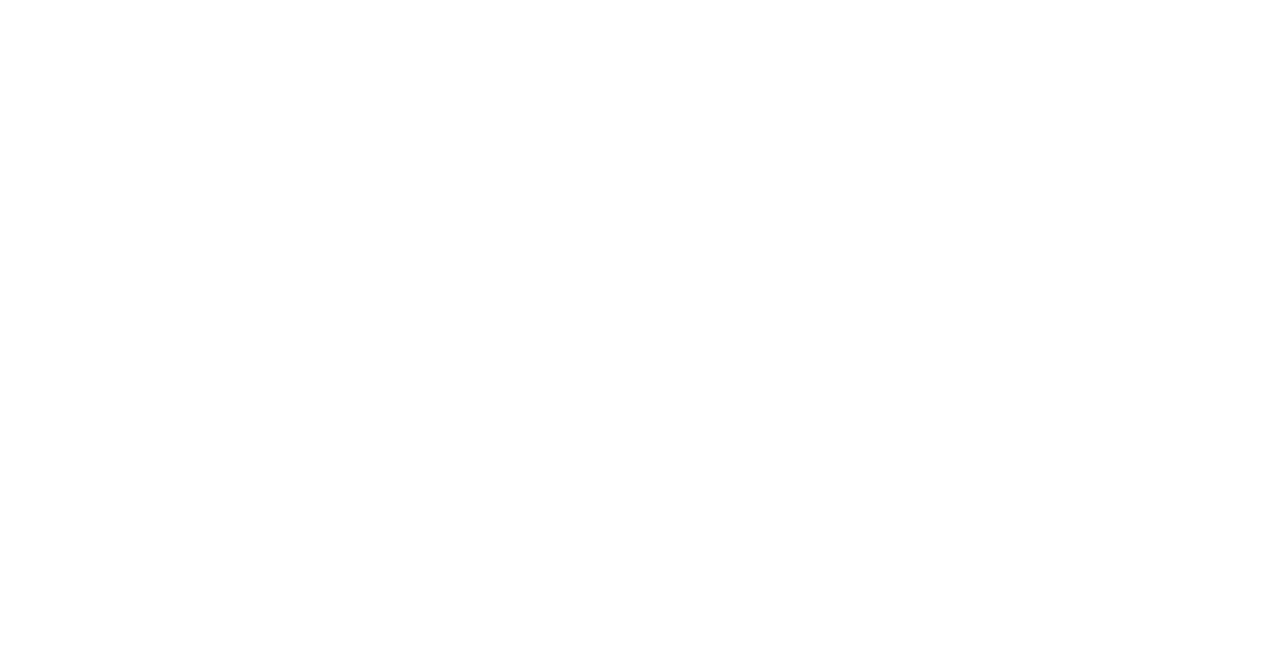
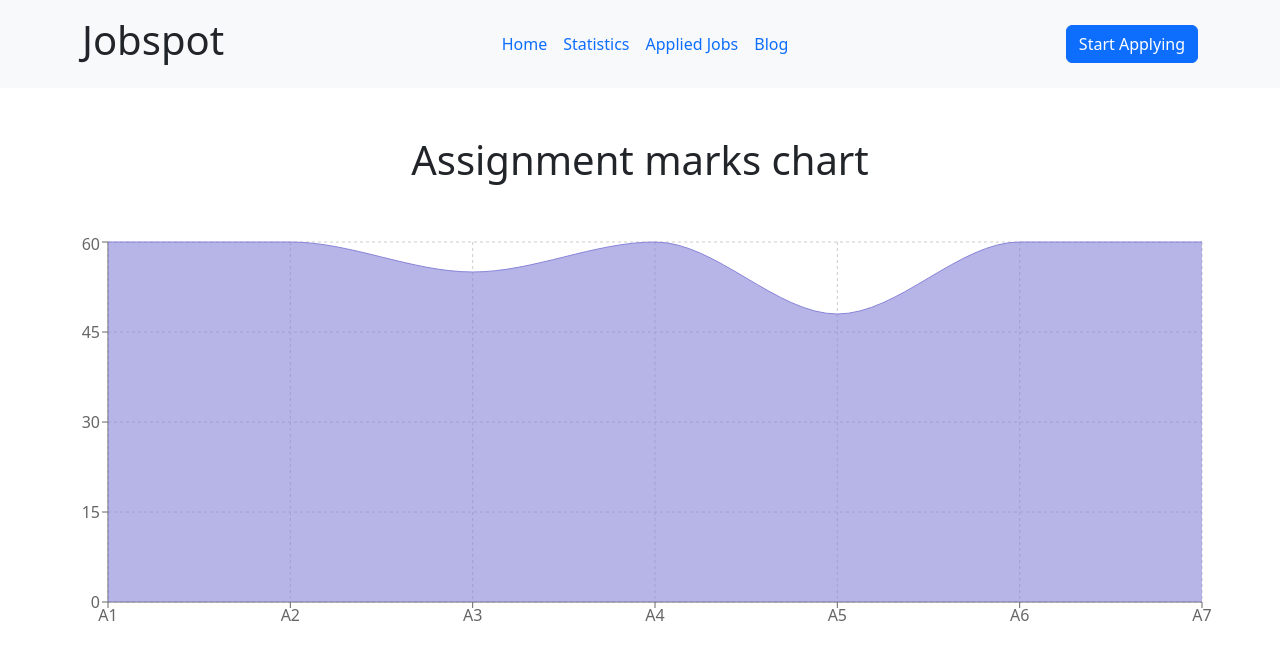
Before and after one commit to nakib1948/career-hub-client-side, a React (Vite) app: page /statistics in a window 1280 px wide. Shown: the top 660 px of the page. Built offline with nearby package versions, Linux system fonts and the light colour scheme.

Commit message:
recharts complete

```diff
--- a/package.json
+++ b/package.json
@@ -20,6 +20,7 @@
     "react-bootstrap": "^2.7.2",
     "react-dom": "^18.2.0",
     "react-router-dom": "^6.10.0",
+    "recharts": "^2.5.0",
     "sort-by": "^1.2.0"
   },
   "devDependencies": {
--- a/src/App.jsx
+++ b/src/App.jsx
@@ -8,6 +8,7 @@
 import Appliedjob from './Components/Appliedjob';
 import Blog from './Components/Blog';
 import Statistics from './Components/Statistics';
+import Notfound from './Components/Notfound';
 function App() {
 
 
@@ -18,6 +19,7 @@
         <Route path="/appliedjobs" element={<Appliedjob />}/>
         <Route path="/blog" element={<Blog />}/>
         <Route path="/statistics" element={<Statistics />}/>
+        <Route path='*' element={<Notfound/>}/>
       </Routes>
   )
 }
--- a/src/Components/Blog.jsx
+++ b/src/Components/Blog.jsx
@@ -1,11 +1,16 @@
-import React from 'react';
+import React from "react";
+import Container from "react-bootstrap/Container";
+import Row from "react-bootstrap/Row";
+import Col from "react-bootstrap/Col";
+import Card from "react-bootstrap/Card";
+import Navbarr from "./Navbarr";
 
 const Blog = () => {
-    return (
-        <div>
+  return (
+    <>
 
-        </div>
-    );
+    </>
+  );
 };
 
 export default Blog;
--- a/src/Components/Navbarr.jsx
+++ b/src/Components/Navbarr.jsx
@@ -18,7 +18,7 @@
               <Link to="/blog" className="text-decoration-none px-2">Blog</Link>
             </Nav>
             <Nav>
-              <Button variant="primary">Star Applying</Button>
+              <Button variant="primary">Start Applying</Button>
             </Nav>
           </Navbar.Collapse>
         </Container>
--- /dev/null
+++ b/src/Components/Notfound.jsx
@@ -0,0 +1,12 @@
+import React from "react";
+
+const Notfound = () => {
+  return (
+    <div style={{ textAlign: "center", color: "red" }}>
+      <h1>Sorry,Page not found</h1>
+      <h3>404 Error!!!</h3>
+    </div>
+  );
+};
+
+export default Notfound;
--- a/src/Components/Statistics.jsx
+++ b/src/Components/Statistics.jsx
@@ -1,11 +1,80 @@
-import React from 'react';
+import React from "react";
+import {
+  AreaChart,
+  Area,
+  XAxis,
+  YAxis,
+  CartesianGrid,
+  Tooltip,
+  ResponsiveContainer,
+} from "recharts";
+import Navbarr from "./Navbarr";
+
+const data = [
+  {
+    name: "A1",
+    marks: 60,
+  },
+
+  {
+    name: "A2",
+    marks: 60,
+  },
+  {
+    name: "A3",
+    marks: 55,
+  },
+  {
+    name: "A4",
+    marks: 60,
+  },
+  {
+    name: "A5",
+    marks: 48,
+  },
+  {
+    name: "A6",
+    marks: 60,
+  },
+  {
+    name: "A7",
+    marks: 60,
+  },
+];
 
 const Statistics = () => {
-    return (
-        <div>
-
-        </div>
-    );
+  return (
+    <>
+      <Navbarr />
+      <div className="m-5 ">
+        <h1 className="text-center mb-5">Assignment marks chart</h1>
+        <ResponsiveContainer width="100%" height={400}>
+          <AreaChart
+            width={500}
+            height={400}
+            data={data}
+            margin={{
+              top: 10,
+              right: 30,
+              left: 0,
+              bottom: 0,
+            }}
+          >
+            <CartesianGrid strokeDasharray="3 3" />
+            <XAxis dataKey="name" />
+            <YAxis domain={[0, 60]} />
+            <Tooltip />
+            <Area
+              type="monotone"
+              dataKey="marks"
+              stroke="#8884d8"
+              fill="#8884d8"
+            />
+          </AreaChart>
+        </ResponsiveContainer>
+      </div>
+    </>
+  );
 };
 
 export default Statistics;
```
Also changed, not shown: 1 other file (tests, documents, lock files or other folders).
